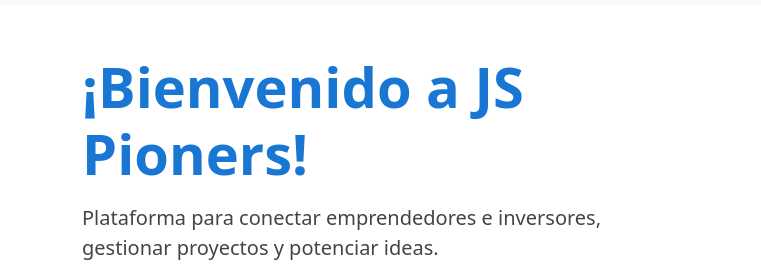
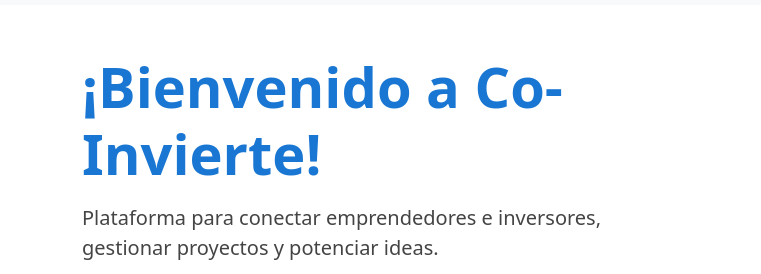
Before and after one commit to ramirorn/js-pioners, a website: page frontend/index.html in a window 1280 px wide. Shown: the part 61-335 px from the top of the page, 0-761 px from the left. Drawn offline with nearby package versions, Linux system fonts and the light colour scheme.

Commit message:
Actualización del título de la página y ajuste de formato en el HTML

```diff
--- a/frontend/index.html
+++ b/frontend/index.html
@@ -61,7 +61,7 @@
         <div class="row align-items-center">
           <div class="col-md-6">
             <h1 class="display-4 fw-bold mb-3" style="color: #1976d2">
-              ¡Bienvenido a JS Pioners!
+              ¡Bienvenido a Co-Invierte!
             </h1>
             <p class="lead mb-4" style="color: #444">
               Plataforma para conectar emprendedores e inversores, gestionar
@@ -128,7 +128,8 @@
             </p>
           </div>
           <div
-            class="col-md-5 card shadow-sm border-0 p-4 mb-3"
+
+          class="col-md-5 card shadow-sm border-0 p-4 mb-3"
             style="background: #f8fafc"
           >
             <h4 class="fw-semibold mb-2" style="color: #1976d2">
```
